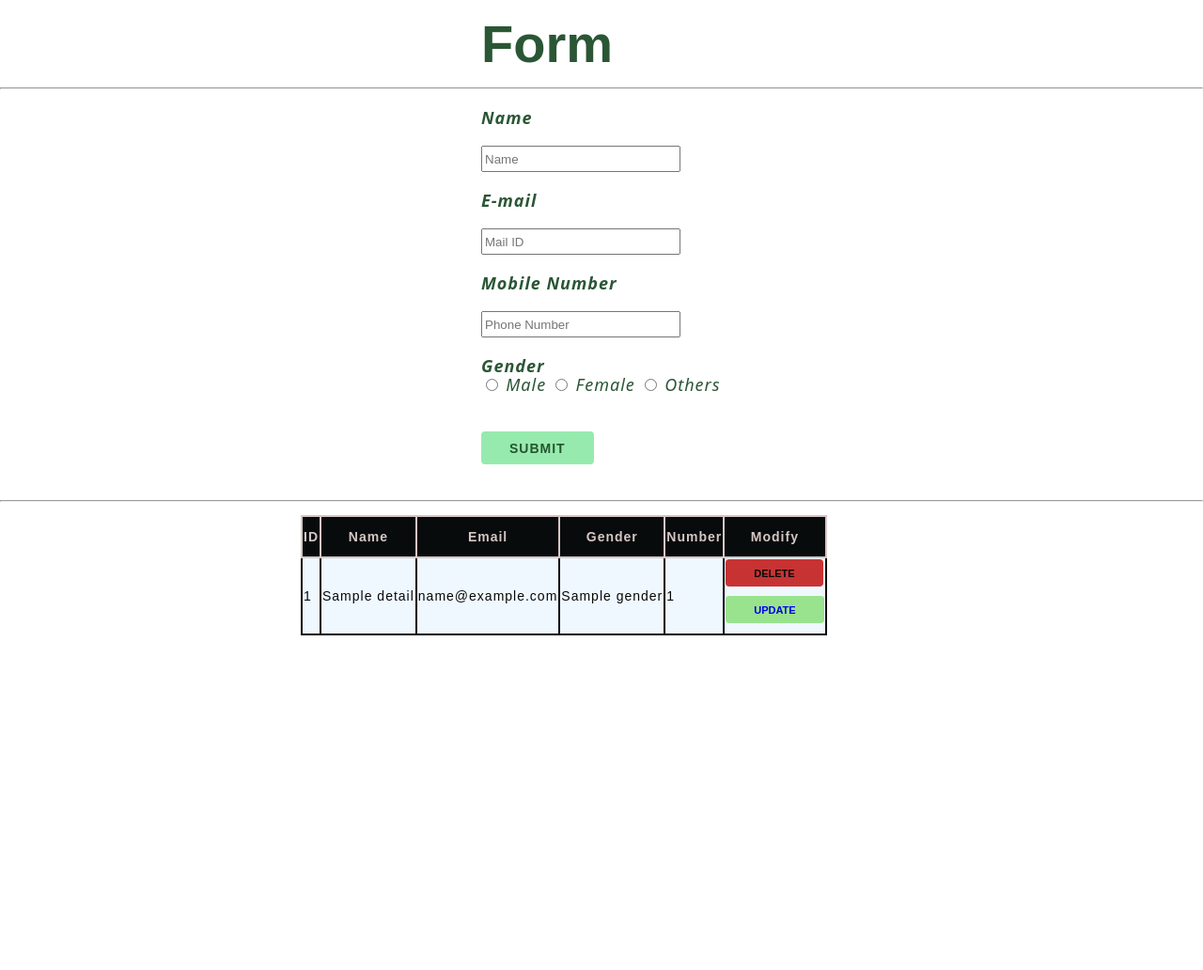
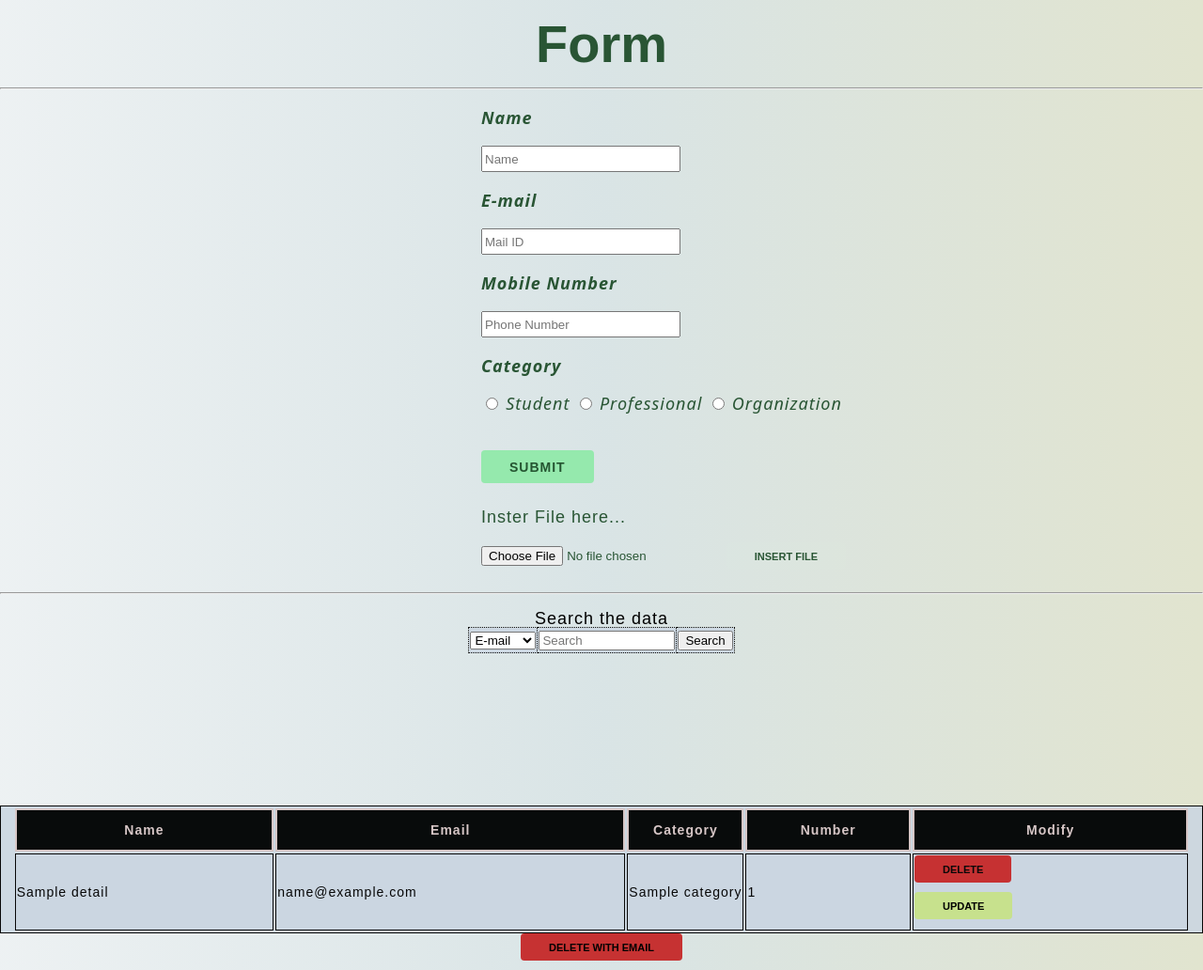
Before and after one commit to slrteja/flask-CRUD-Basics-, a Flask app: page / in a window 1280 px wide. Shown: the whole page at 94% size. Before the commit the page ends 676 px from the top, so only its background shows below. Run offline with Flask 2, Linux system fonts and the light colour scheme; a database or web service that is not in the repository returns one stand-in record (values such as "Sample title").

Commit message:
Added Search function partially

```diff
--- a/app.py
+++ b/app.py
@@ -20,18 +20,25 @@ def index():
     if request.method=='POST':
             user={
             "name" : request.form.get('name'),
-            "gender" : request.form.get('gender'),
+            "category" : request.form.get('category'),
             "email": request.form.get('email'),
             "number" : request.form.get('number'),
         }
-            if db.details.find_one({"email": user["email"]}):
+            if db.details.find_one({"email": user["email"]}) or db.details.find_one({"number": user["number"]}):
                 error("already user created with email")
                 return jsonify({"error" : "Email already exists"})
             elif db.details.insert_one(user):
+                details.create_index("email")
                 flash('Thanks for adding this information')
             return redirect(url_for('index'))
     all_details = details.find()
-    return render_template('index.html', details=all_details)
+    return render_template('index.html', details=all_details,)
+def searchdata():
+    if request.method=='POST':
+        search=request.form.get('search')
+        search_details=details.find_one({"name": search})
+        return render_template('search.html',details=search_details)
+
 
 
 # ...
@@ -42,9 +49,11 @@ def delete(id):
     return redirect(url_for('index'))
 
 # ...
+
 @app.route('/edit/')
 def edit_page():
     return render_template('edit.html')
+
 #...
 
 @app.route('/update/',methods=['POST','GET'])
@@ -52,26 +61,51 @@ def edit():
     print (request.form)
     name=request.form.get('name')
     email=request.form.get('email')
-    gender=request.form.get('gender')
+    category=request.form.get('category')
     number=request.form.get('number')
-    if details.find_one_and_update({"email": email},{"$set": {"name": name ,"gender": gender,"number": number}}):
+    if details.find_one_and_update({"email": email},{"$set": {"name": name ,"category": category,"number": number}}):
         return redirect(url_for('index'))
     elif jsonify("Data does not exists"):
         return render_template('edit.html')
     return render_template('edit.html')
 
+
 @app.route('/delete/page/',methods=['POST','DELETE'])
 def dpage():
     print (request.form)
     email=request.form.get('email')
-    if db.details.find_one_and_delete({"email": email}):
+    number=request.form.get('number')
+    if db.details.find_one_and_delete({"email": email}) or db.details.find_one_and_delete({"number": number}):
         return redirect(url_for('index'))
     return redirect(url_for('index'))
 
 
 @app.route('/delete/')
 def delete_page():
+    details.f
     return render_template('delete.html')
+
+@app.route('/search/', methods=['GET'])
+def search():
+    key=request.values.get('key')
+    refer=request.values.get('refer')
+    if (key=="_id"):
+        search_details=db.details.find({refer:ObjectId(key)})
+    else:
+        #search_details=db.details.find({refer:key})
+        search_details=db.details.find({refer:key})
+        #return jsonify("Details not found")
+    return render_template('search.html', results=search_details)
+
+@app.post('/file/')
+def file():
+    file=request.files['file']
+    string=file.read().decode("utf-8")
+    text={"filename":file.filename, "name":string}
+    db.details.insert_one(text)
+
+    return redirect(url_for('index'))
+
 
 
 if __name__ == "__main__":
--- a/static/css/style.css
+++ b/static/css/style.css
@@ -8,20 +8,18 @@ th{
   text-align: center;
   align-items: center;
   line-height: 40px;
-
 }
-td,table{
-    margin: 0 0 2px;
+td,.details-table{
   font-size: 14px;
   line-height: 24px;
   letter-spacing: 1px;
-    width:max-content;
   border-collapse: collapse;
-    border: 2px solid;
+  border: 1px solid;
   color: rgb(8, 8, 8);
   text-align:start;
-    background-color: aliceblue;
-
+  background-color: rgba(203, 214, 225, 0.9);
+  tab-size: 22px;
+  width:auto;
 }
 body {
   margin: 0;
@@ -31,9 +29,7 @@ body {
   color: var(--black);
   color: black;
   background: var(--grey-light);
-
   }
-
 *, *:before, *:after {
   box-sizing: border-box;
   -webkit-font-smoothing: antialiased;
@@ -43,14 +39,19 @@ body {
   display: flexbox;
   min-height: 100vh;
 }
-.details-table {
-    width: auto;
-    padding-left: 25%;
-    padding-right: 25%;
-}
 .content{
   padding-left: 40%;
+  padding-right: 20%;
+  background-blend-mode: lighten;
+  color: #1f4e2bf3;
+}
+.content2{
+  padding-left: 40%;
   padding-right: 40%;
+  background-blend-mode: lighten;
+  color: #1f4e2bf3;}
+.content-update{
+  text-align="center";
   background-blend-mode: lighten;
   color: #1f4e2bf3;
 }
@@ -90,7 +91,6 @@ label {
   background-color: #92e9aaf3;
   transition: color .15s ease, background-color .15s ease;
 }
-
 .btnn {
   margin: 0 0 10px;
   padding: 11px 30px 10px;
@@ -109,8 +109,42 @@ label {
   background-color: #96e289f3;
   transition: color .15s ease, background-color .15s ease;
 }
-
-
+.btnnu {
+  margin: 0 0 10px;
+  padding: 11px 30px 10px;
+  font-size: 11px;
+  line-height: 8px;
+  text-transform: uppercase;
+  font-weight: 700;
+  text-decoration: none;
+  color: var(--white);
+  border:#494e1ff3;
+  border-radius: 4px;
+  outline:#4b4e1ff3;
+  cursor: pointer;
+  text-align: left;
+  background: var(--primary);
+  background-color: #c7e289f3;
+  transition: color .15s ease, background-color .15s ease;
+}
+.btnni {
+  margin: 0 0 10px;
+  padding: 11px 30px 10px;
+  font-size: 11px;
+  line-height: 8px;
+  text-transform: uppercase;
+  font-weight: 900;
+  text-decoration: none;
+  color: var(--white);
+  border:#494e1ff3;
+  border-radius: 4px;
+  outline:#4b4e1ff3;
+  cursor: pointer;
+  text-align: left;
+  background: var(--primary);
+  background-color: #c8e8d105;
+  transition: color .15s ease, background-color .15s ease;
+}
 .btnnd {
   margin: 0 0 10px;
   padding: 11px 30px 10px;
@@ -141,3 +175,15 @@ label {
 .h1edit{
     text-align: center;
 }
+html{
+  background-image: repeating-linear-gradient(to right, rgba(217, 226, 229, 0.476),rgba(173, 197, 200, 0.464),rgb(225, 228, 207));
+}
+.Search{
+  align-items: center;
+  text-align: center;
+}
+.search-results{
+  border: thin;
+  border-collapse:collapse;
+  border-style:dotted
+}
--- a/templates/base.html
+++ b/templates/base.html
@@ -12,5 +12,6 @@
     {%block content%}
 
     {%endblock%}
+    <script src="../static/js/scripts.js"></script>
 </body>
 </html>
--- a/templates/index.html
+++ b/templates/index.html
@@ -1,15 +1,13 @@
 {%extends "base.html" %}
 {% block content %}
-
-    <div class="content">
+<div class="content2" align="center">
     <h1>Form</h1>
 </div>
 <hr>
 <div class="content">
     <form method="post" class="details" name="details">
-        <p>
-            <b><label for="name">Name</label></b><br>
-        </p><p>
+        <p><b>
+        <label for="name">Name</label></b><br></p><p>
         <input required type="text" name="name"placeholder="Name" style="height: 28px; width: 212px">
     </p>
     <p>
@@ -22,66 +20,87 @@
         <br></p><p>
         <input type="tel" id="phone" name="number" pattern="[0-9]{10-14}" minlength="10" maxlength="14" style="height: 28px; width: 212px" placeholder="Phone Number" required>
     </p>
-
     <p>
-            <b><label for="gender">Gender</label></b>
-            <br>
-
-            <input id="gender-0" name="gender" required type="radio" value="Male">
-            <label for="gender-0">Male</label>
-
-            <input id="gender-1" name="gender" required type="radio" value="Female">
-            <label for="gender-1">Female</label>
-
-            <input id="gender-2" name="gender" required type="radio" value="Others">
-            <label for="gender-2">Others</label>
+        <b><label for="category">Category</label></b>
+        <br> <br>
+        <input id="category-0" name="category" required type="radio" value="Student">
+        <label for="category-0">Student</label>
+        <input id="category-1" name="category" required type="radio" value="Professional">
+        <label for="category-1">Professional</label>
+        <input id="category-2" name="category" required type="radio" value="Organization">
+        <label for="category-2">Organization</label>
     </p>
     <p class="success success-hidden"></p>
     <p class="error error-hidden"></p>
         <br>
     <button class="btn" type="submit">Submit</button>
-
+    <br>
     </form>
-
+    <form action="{{ url_for('file') }}" method="post" type="file" enctype="multipart/form-data" accept="text/plain">
+        <label for="file">Inster File here...</label>
+        <br><br>
+        <input name="file" required type="file" value="file">
+        <input class="btnni" type="submit" value="Insert File">
+    </form>
+    <div>
+        {%for text in file%}
+        <p>{{text}}</p>
+        {%endfor%}
+    </div>
 </div>
 <hr>
-    <div class="details-table">
-
-
-    <table>
-        <thead width="100%">
-            <th>ID</th>
+<div class="Search" align="center">
+    <form method="GET" action="{{ url_for('search')}}">
+        <label for="search-form">Search the data</label>
+        <br>
+        <table class="search-results" id="" align="center">
+            <tr>
+                <td class="search-results">
+                    <select name="refer" id="refer" required>
+                        <option type="email" value="email">E-mail</option>
+                        <option type="tel" value="number">Number</option>
+                        <option value="_id">Id</option>
+                    </select>
+                </td>
+                <td class="search-results"><input name="key" placeholder="Search" size="15"></td>
+                <td class="search-results"><button type="submit">Search</button></td>
+            </tr>
+        </table>
+    </form>
+    <br><br><br><br><br><br><br><br><br>
+</div>
+<div class="details-table" align="center" >
+    <table align="center">
+        <thead>
             <th class="name">Name</th>
-            <th>Email</th>
-            <th>Gender</th>
+            <th width="30%">Email</th>
+            <th width="10%" >Category</th>
             <th>Number</th>
             <th> Modify </th>
-
         </thead>
         {% for data in details %}
-
         <tr>
-            <td>{{data["_id"]}}</td>
             <td>{{data["name"]}}</td>
             <td>{{data["email"]}}</td>
-            <td>{{data["gender"]}}</td>
+            <td>{{data["category"]}}</td>
             <td>{{data["number"]}}</td>
             <td>
                 <form method="POST" action="{{ url_for('delete', id=data['_id']) }}" >
                     <input type="submit"  class="btnnd" value="Delete" onclick="return confirm('Are you sure you want to delete this entry?')">
                 </form>
-
-
-                <div class="home">
-                    <a href="/edit/" ><button href="edit.html" id="Update-btn"  class="btnn" type="submit">Update</button></a>
-
+                <div class="home" >
+                    <form action="/edit/">
+                        <button id="Update-btn"  class="btnnu" type="submit">Update</button>
+                    </form>
                 </div>
             </td>
         </tr>
         {% endfor %}
-
     </table>
 </div>
-
-
-{% endblock  %}}
+<div class="home" align="center">
+    <form action="/delete">
+        <button action="/delete/" id="Delete-btn"  class="btnnd" type="submit">Delete with Email</button>
+    </form>
+</div>
+{% endblock  %}
```
Also changed, not shown: templates/edit.html (+20 -18 lines), templates/search.html (added, +24 -0 lines). Lines whose indentation alone changed are shown as unchanged.
